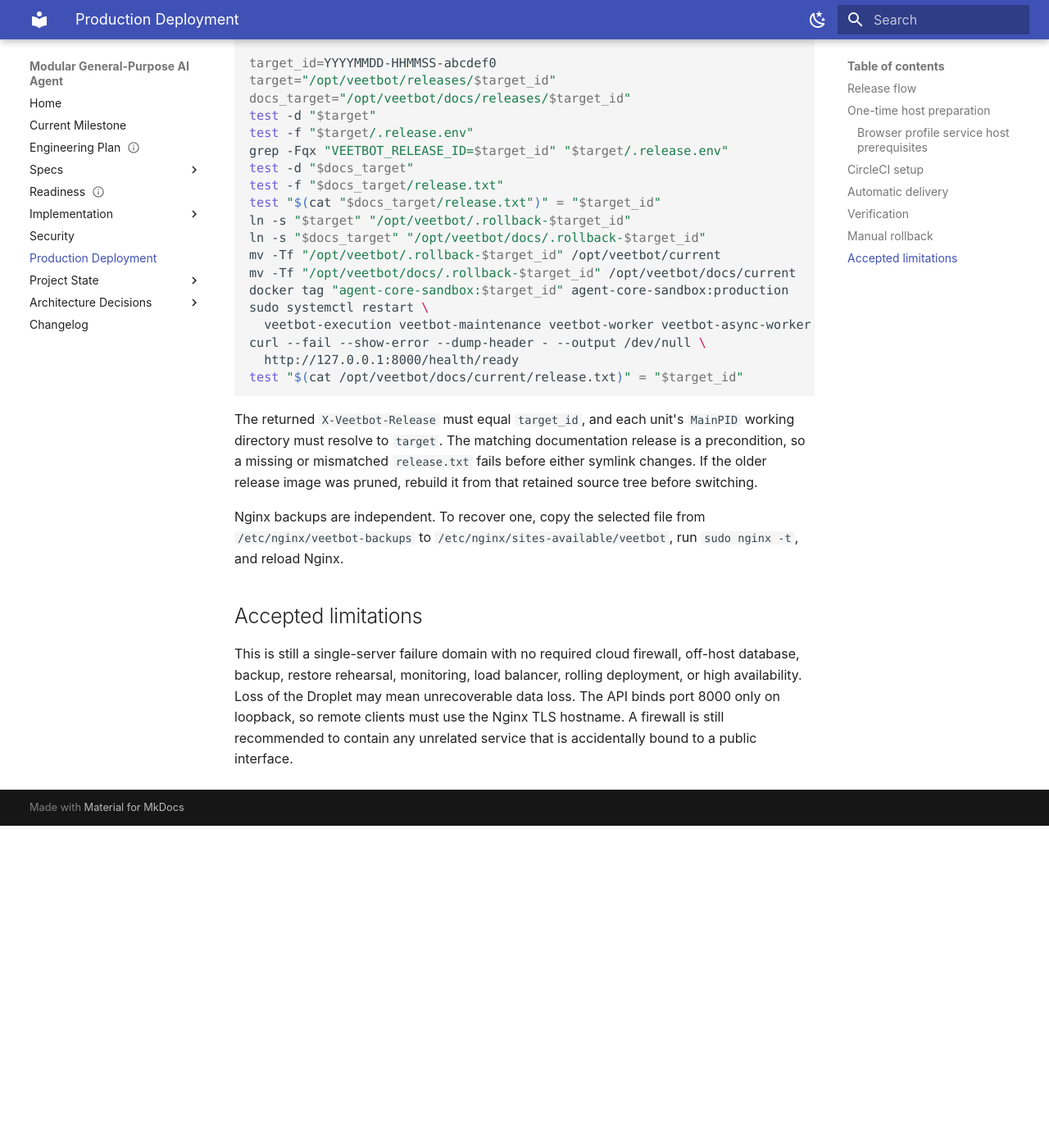
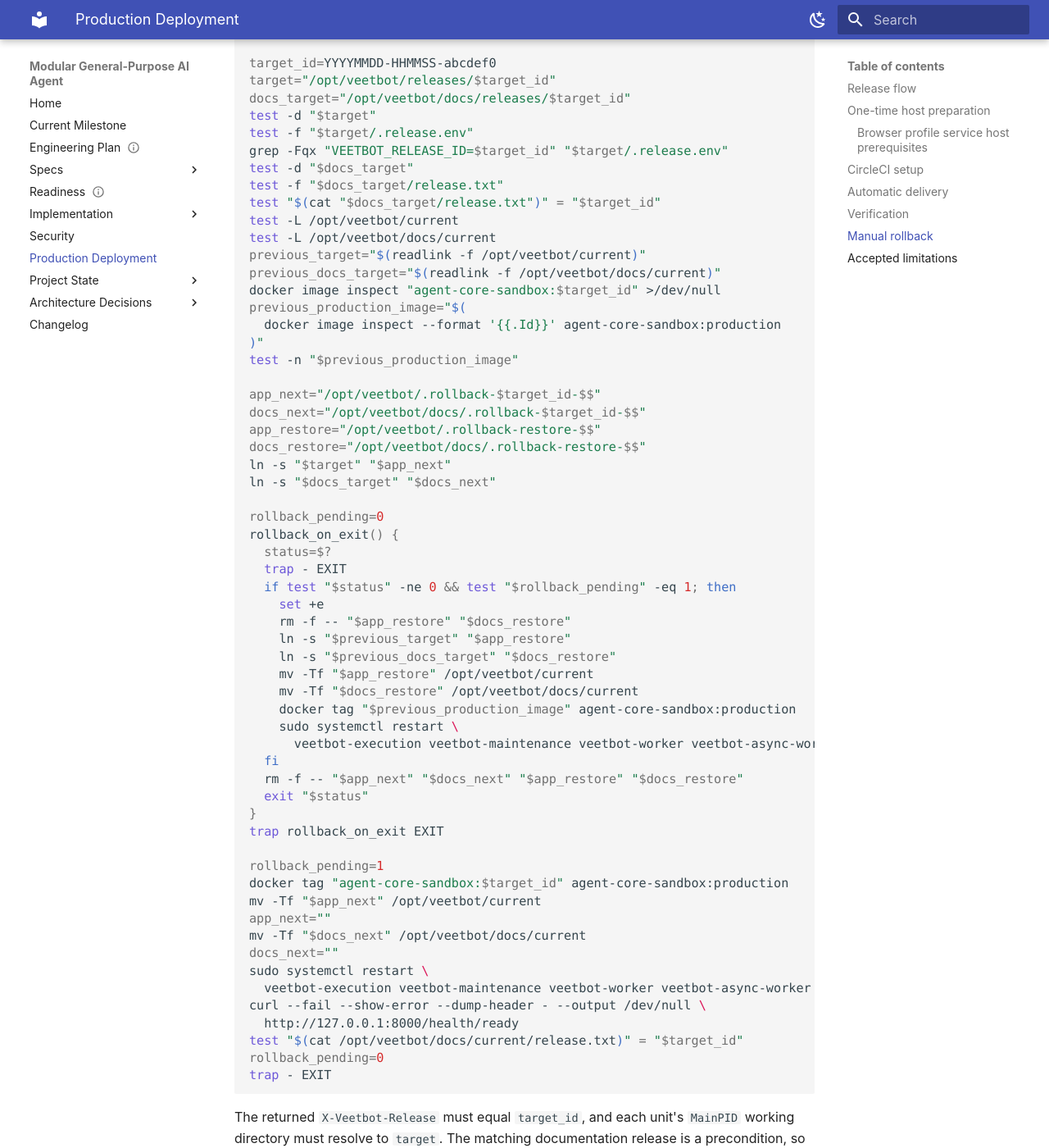
Before and after one commit to avitus/veetbot, an MkDocs documentation site: the page built from docs/deployment.md, in a window 1280 px wide and 1400 px high, scrolled down 8615 px. Shown: the whole window at 82% size. Built offline with MkDocs 1.6.1 and Material for MkDocs 9.7.7, drawn with Linux system fonts in a browser that asks for light colours; before the commit the page ends 9622 px from its top, so only the background shows below that; some of the changed text lies outside the part shown.

Commit message:
fix: make manual rollback failure-safe
Validate and tag the rollback image before promotion, recover both release pointers and the prior production image on partial failure, and exercise the second-switch failure path in the deployment gate.

Reading-Lane: A

````diff
--- a/docs/deployment.md
+++ b/docs/deployment.md
@@ -402,23 +402,67 @@ grep -Fqx "VEETBOT_RELEASE_ID=$target_id" "$target/.release.env"
 test -d "$docs_target"
 test -f "$docs_target/release.txt"
 test "$(cat "$docs_target/release.txt")" = "$target_id"
-ln -s "$target" "/opt/veetbot/.rollback-$target_id"
-ln -s "$docs_target" "/opt/veetbot/docs/.rollback-$target_id"
-mv -Tf "/opt/veetbot/.rollback-$target_id" /opt/veetbot/current
-mv -Tf "/opt/veetbot/docs/.rollback-$target_id" /opt/veetbot/docs/current
+test -L /opt/veetbot/current
+test -L /opt/veetbot/docs/current
+previous_target="$(readlink -f /opt/veetbot/current)"
+previous_docs_target="$(readlink -f /opt/veetbot/docs/current)"
+docker image inspect "agent-core-sandbox:$target_id" >/dev/null
+previous_production_image="$(
+  docker image inspect --format '{{.Id}}' agent-core-sandbox:production
+)"
+test -n "$previous_production_image"
+
+app_next="/opt/veetbot/.rollback-$target_id-$$"
+docs_next="/opt/veetbot/docs/.rollback-$target_id-$$"
+app_restore="/opt/veetbot/.rollback-restore-$$"
+docs_restore="/opt/veetbot/docs/.rollback-restore-$$"
+ln -s "$target" "$app_next"
+ln -s "$docs_target" "$docs_next"
+
+rollback_pending=0
+rollback_on_exit() {
+  status=$?
+  trap - EXIT
+  if test "$status" -ne 0 && test "$rollback_pending" -eq 1; then
+    set +e
+    rm -f -- "$app_restore" "$docs_restore"
+    ln -s "$previous_target" "$app_restore"
+    ln -s "$previous_docs_target" "$docs_restore"
+    mv -Tf "$app_restore" /opt/veetbot/current
+    mv -Tf "$docs_restore" /opt/veetbot/docs/current
+    docker tag "$previous_production_image" agent-core-sandbox:production
+    sudo systemctl restart \
+      veetbot-execution veetbot-maintenance veetbot-worker veetbot-async-worker veetbot-api
+  fi
+  rm -f -- "$app_next" "$docs_next" "$app_restore" "$docs_restore"
+  exit "$status"
+}
+trap rollback_on_exit EXIT
+
+rollback_pending=1
 docker tag "agent-core-sandbox:$target_id" agent-core-sandbox:production
+mv -Tf "$app_next" /opt/veetbot/current
+app_next=""
+mv -Tf "$docs_next" /opt/veetbot/docs/current
+docs_next=""
 sudo systemctl restart \
   veetbot-execution veetbot-maintenance veetbot-worker veetbot-async-worker veetbot-api
 curl --fail --show-error --dump-header - --output /dev/null \
   http://127.0.0.1:8000/health/ready
 test "$(cat /opt/veetbot/docs/current/release.txt)" = "$target_id"
+rollback_pending=0
+trap - EXIT
 ```
 
 The returned `X-Veetbot-Release` must equal `target_id`, and each unit's
 `MainPID` working directory must resolve to `target`. The matching documentation
 release is a precondition, so a missing or mismatched `release.txt` fails before
-either symlink changes. If the older release image was pruned, rebuild it from
-that retained source tree before switching.
+either symlink changes. Image validation and tagging also precede both pointer
+switches. If the second switch, service restart, or readiness check fails, the
+exit trap restores both previous pointers and the previous production image tag,
+then restarts the previous release; `deploy/app/rollback.test.sh` failure-injects
+the second switch to verify that recovery. If the older release image was
+pruned, rebuild it from that retained source tree before switching.
 
 Nginx backups are independent. To recover one, copy the selected file from
 `/etc/nginx/veetbot-backups` to `/etc/nginx/sites-available/veetbot`, run
````
Also changed, not shown: 3 other files.
